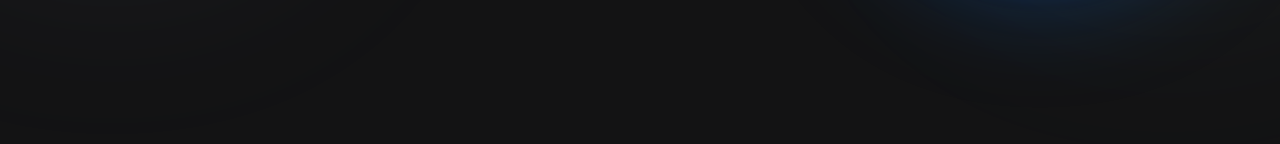
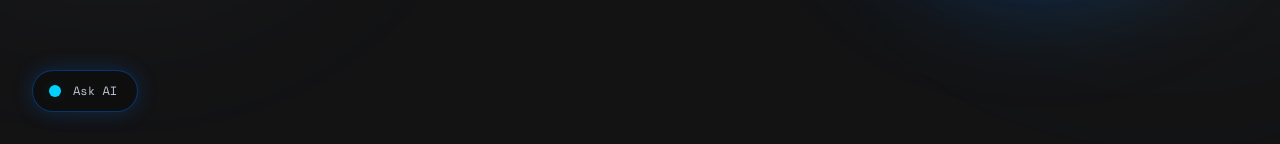
Before and after one commit to sukitha27/sukithabandara, a React (Vite) app: page / in a window 1280 px wide. Shown: the part 656-800 px from the top of the page. Built offline with nearby package versions, Linux system fonts and the light colour scheme.

Commit message:
Add AIChatAssistant component to App

```diff
--- a/src/App.tsx
+++ b/src/App.tsx
@@ -13,6 +13,7 @@
 import { Contact } from './components/Contact';
 import { Footer } from './components/Footer';
 import { ScrollToTop } from './components/ScrollToTop';
+import { AIChatAssistant } from './components/AIChatAssistant';
 
 export default function App() {
   return (
@@ -29,6 +30,7 @@
       </main>
       <Footer />
       <ScrollToTop />
+      <AIChatAssistant />
     </div>
   );
 }
```
